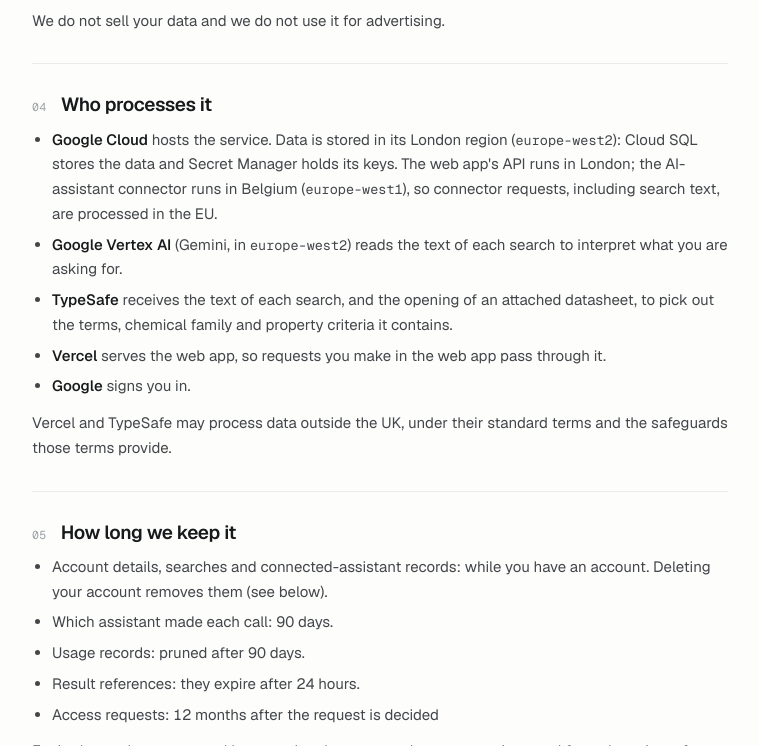
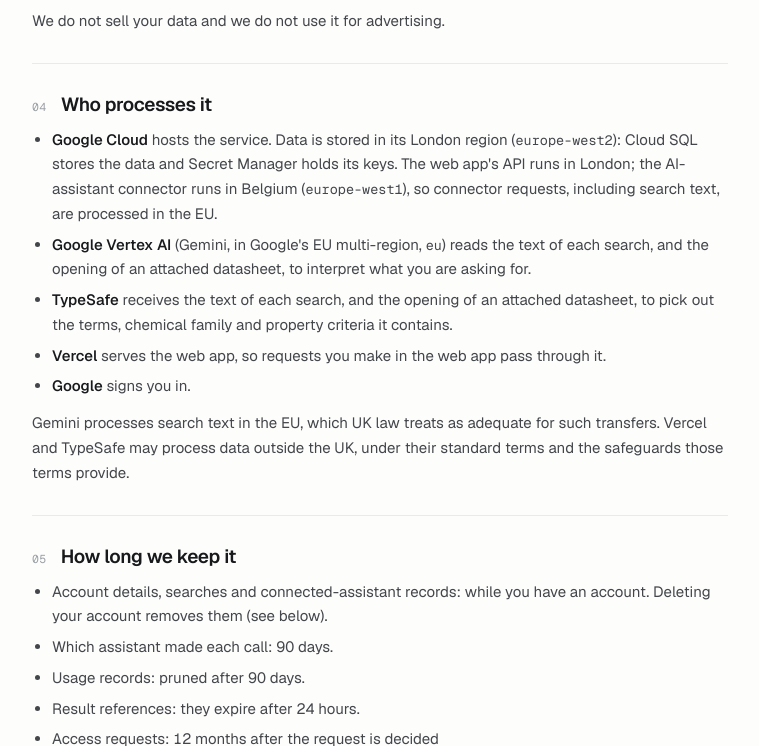
Before and after one commit to Matterialis/matterialis-site, a plain HTML site: page privacy/index.html in a window 1280 px wide. Shown: the part 1576-2322 px from the top of the page, without its empty margins (260-1019 px from the left). Drawn offline with nearby package versions, Linux system fonts and the light colour scheme.

Commit message:
fix(privacy): Gemini runs in Google's EU multi-region and reads an attached datasheet's opening (#2)
Co-authored-by: amphico-uk <itservices_24@amphico.uk>
Co-authored-by: Claude Opus 5.5 <noreply@anthropic.com>

```diff
--- a/privacy/index.html
+++ b/privacy/index.html
@@ -158,7 +158,7 @@ footer{background:var(--chrome);border-top:1px solid var(--chrome-line);padding:
     <div class="crumb"><a href="/">Matterialis</a><span class="sep">/</span><span>Privacy</span></div>
     <h1>Privacy notice</h1>
     <dl class="meta">
-      <div><dt class="micro">Effective</dt><dd class="mono">16 November 2026</dd></div>
+      <div><dt class="micro">Effective</dt><dd class="mono">21 November 2026</dd></div>
       <div><dt class="micro">Applies to</dt><dd>The Matterialis web app and MCP connector</dd></div>
     </dl>
   </div>
@@ -207,12 +207,12 @@ footer{background:var(--chrome);border-top:1px solid var(--chrome-line);padding:
       <h2><span class="n">04</span>Who processes it</h2>
       <ul>
         <li><strong>Google Cloud</strong> hosts the service. Data is stored in its London region (<span class="mono">europe-west2</span>): Cloud SQL stores the data and Secret Manager holds its keys. The web app's API runs in London; the AI-assistant connector runs in Belgium (<span class="mono">europe-west1</span>), so connector requests, including search text, are processed in the EU.</li>
-        <li><strong>Google Vertex AI</strong> (Gemini, in <span class="mono">europe-west2</span>) reads the text of each search to interpret what you are asking for.</li>
+        <li><strong>Google Vertex AI</strong> (Gemini, in Google's EU multi-region, <span class="mono">eu</span>) reads the text of each search, and the opening of an attached datasheet, to interpret what you are asking for.</li>
         <li><strong>TypeSafe</strong> receives the text of each search, and the opening of an attached datasheet, to pick out the terms, chemical family and property criteria it contains.</li>
         <li><strong>Vercel</strong> serves the web app, so requests you make in the web app pass through it.</li>
         <li><strong>Google</strong> signs you in.</li>
       </ul>
-      <p>Vercel and TypeSafe may process data outside the UK, under their standard terms and the safeguards those terms provide.</p>
+      <p>Gemini processes search text in the EU, which UK law treats as adequate for such transfers. Vercel and TypeSafe may process data outside the UK, under their standard terms and the safeguards those terms provide.</p>
     </section>
 
     <section>
```
